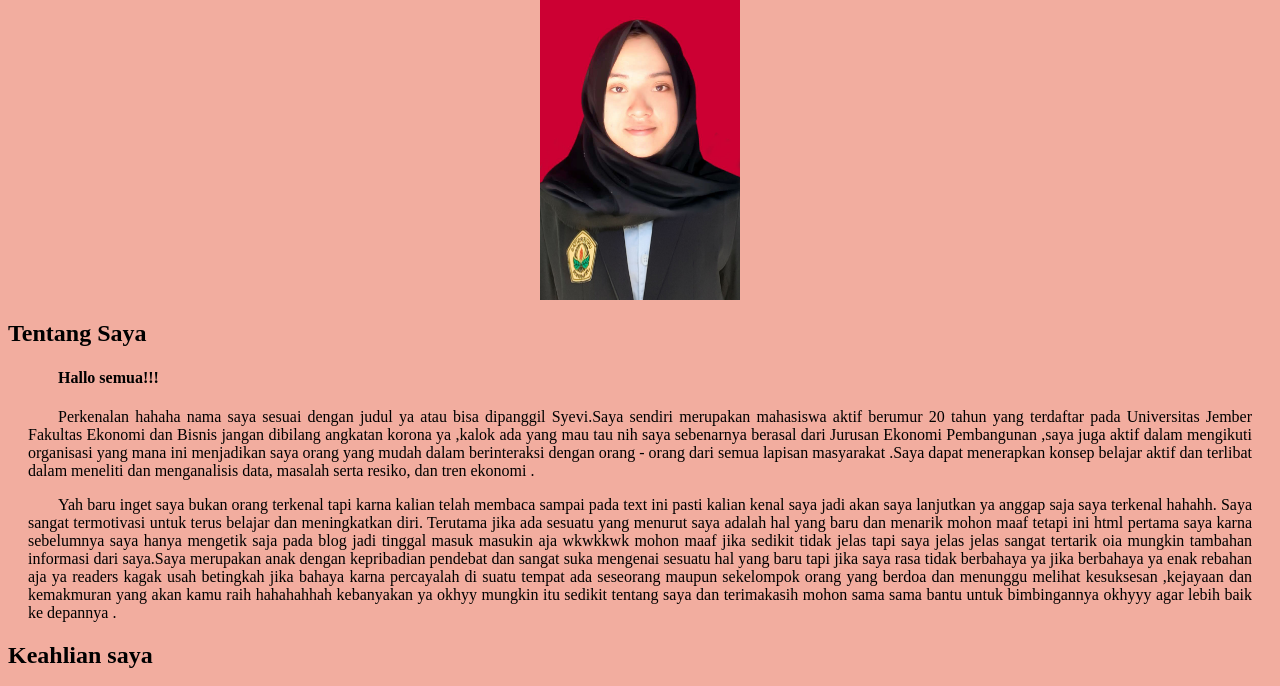
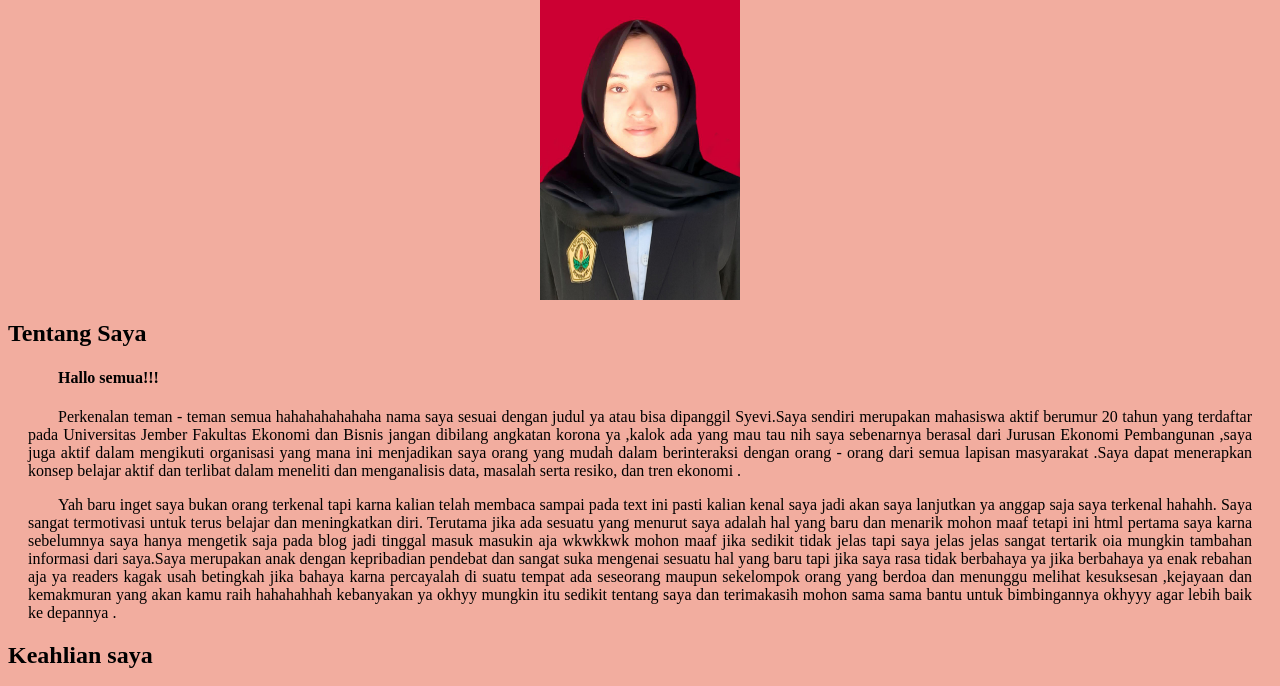
Before and after one commit to verlin884/web-basic-seal, a plain HTML site: page Biodata.html in a window 1280 px wide. Shown: the part 66-752 px from the top of the page. Drawn offline with Linux system fonts and the light colour scheme.

Commit message:
aku merubah style dan memperbaiki beberapa kesalahan kode tidak hanya itu ada perbaikan juga pada tema dan beuty juga ada penambahan di paragraf perkenalan

```diff
--- a/Biodata.html
+++ b/Biodata.html
@@ -27,7 +27,7 @@
     <div>
         <h2>Tentang Saya</h2>
         <h4 class="indent"> Hallo semua!!!</h4>
-        <p class="indent" ; style="text-align:justify"> Perkenalan hahaha nama saya sesuai dengan judul ya atau bisa
+        <p class="indent" ; style="text-align:justify"> Perkenalan teman - teman semua hahahahahahaha nama saya sesuai dengan judul ya atau bisa
             dipanggil Syevi.Saya sendiri merupakan mahasiswa aktif berumur 20 tahun yang terdaftar pada Universitas
             Jember
             Fakultas Ekonomi dan Bisnis jangan dibilang angkatan korona ya ,kalok ada yang mau tau nih saya sebenarnya
```
